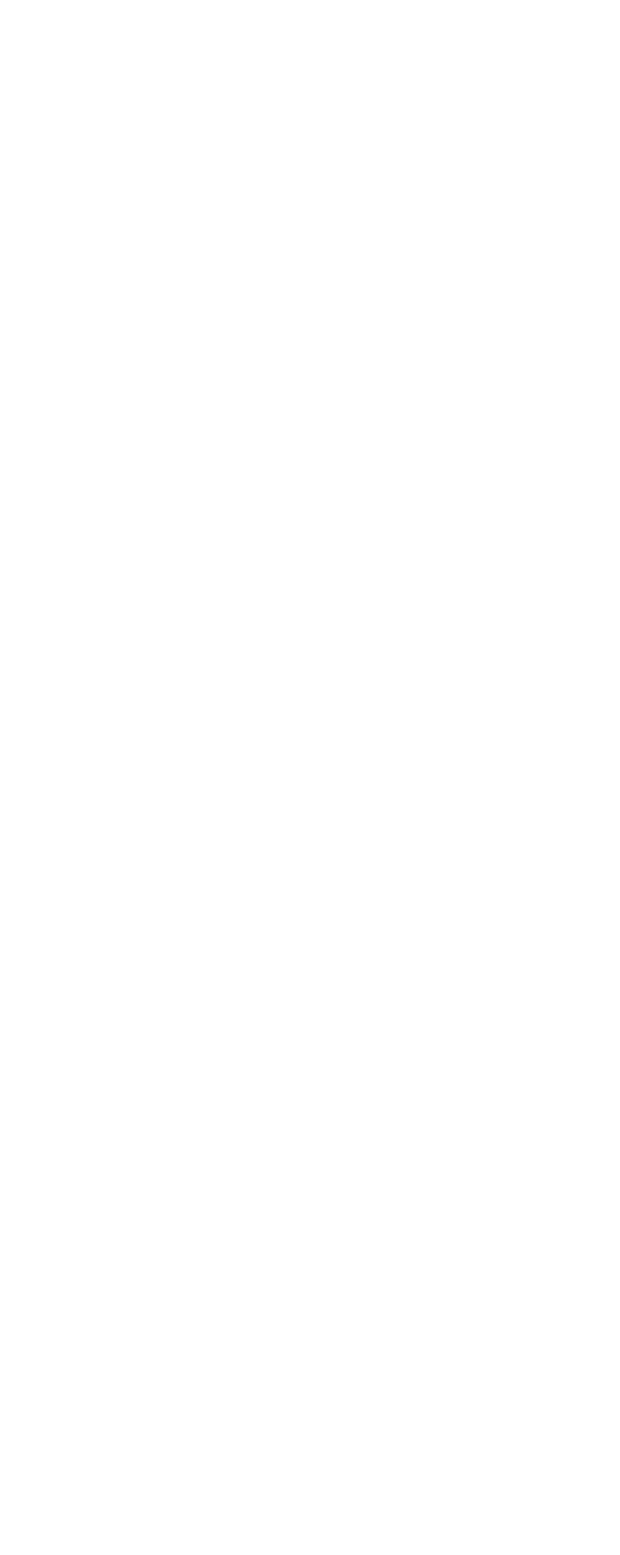
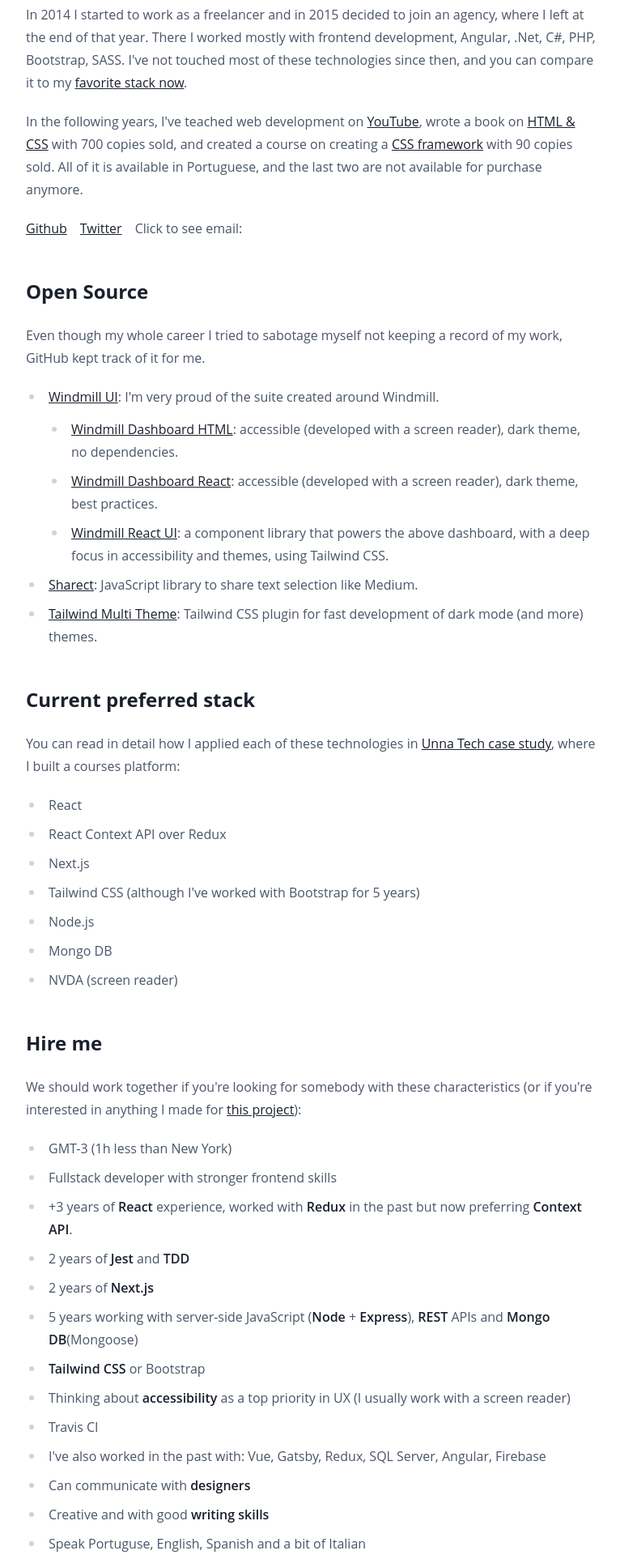
Before and after one commit to estevanmaito/blog, a Next.js app: page /about in a window 1280 px wide. Shown: the part 300-2220 px from the top of the page at 81% size, without its empty margins (256-1022 px from the left). Before the commit the page ends 800 px from the top, so only its background shows below. Built offline with nearby package versions, Linux system fonts and the light colour scheme.

Commit message:
improve about

```diff
--- a/pages/about.js
+++ b/pages/about.js
@@ -1,11 +1,16 @@
+import { useState } from 'react'
 import Nav from '@/components/Nav'
 import SEO from '@/components/SEO'
+import Link from 'next/link'
 
 export default function About() {
   const title = 'About - Estevan Maito'
   const description = 'Random thoughts about web development, design, databases and code in general'
   const canonical = 'https://estevanmaito.me/about'
   const image = 'https://estevanmaito.me/social-image.png'
+
+  const [emailIsVisible, setEmailIsVisible] = useState(false)
+
   return (
     <>
       <SEO title={title} description={description} canonical={canonical} image={image}>
@@ -35,13 +40,145 @@
         ></script>
       </SEO>
       <Nav />
-      <main className="max-w-2xl px-4 mx-auto my-10 prose">
+      <main className="max-w-2xl px-4 mx-auto my-10 prose xs:px-8 lg:max-w-3xl">
         <h1>About me</h1>
-        <p>I'm Estevan Maito, full stack developer with 7 years of experience.</p>
+        <p>
+          I'm Estevan Maito, full stack developer with 7 years of experience currently looking for
+          new projects. I'm currently living in Brazil (GMT-3). I changed careers in 2013, going
+          from International Business to self-taught developer.
+        </p>
+        <p>
+          In 2014 I started to work as a freelancer and in 2015 decided to join an agency, where I
+          left at the end of that year. There I worked mostly with frontend development, Angular,
+          .Net, C#, PHP, Bootstrap, SASS. I've not touched most of these technologies since then,
+          and you can compare it to my <a href="#stack">favorite stack now</a>.
+        </p>
+        <p>
+          In the following years, I've teached web development on{' '}
+          <a href="https://youtube.com/estevanmaito">YouTube</a>, wrote a book on{' '}
+          <a href="https://web.archive.org/web/20180103082105/http://www.aprendahtmlecss.com.br/">
+            HTML & CSS
+          </a>{' '}
+          with 700 copies sold, and created a course on creating a{' '}
+          <a href="https://vimeo.com/estevanmaito">CSS framework</a> with 90 copies sold. All of it
+          is available in Portuguese, and the last two are not available for purchase anymore.
+        </p>
+
         <p className="space-x-4">
           <a href="https://github.com/estevanmaito">Github</a>
           <a href="https://twitter.com/estevanmaito">Twitter</a>
+          <span className="cursor-pointer" onClick={() => setEmailIsVisible(true)}>
+            Click to see email: {emailIsVisible && 'ejmaito@gmail.com'}
+          </span>
         </p>
+
+        <h2>Open Source</h2>
+
+        <p>
+          Even though my whole career I tried to sabotage myself not keeping a record of my work,
+          GitHub kept track of it for me.
+        </p>
+        <ul>
+          <li>
+            <a href="https://windmillui.com">Windmill UI</a>: I'm very proud of the suite created
+            around Windmill.
+            <ul>
+              <li>
+                <a href="https://windmillui.com/dashboard-html">Windmill Dashboard HTML</a>:
+                accessible (developed with a screen reader), dark theme, no dependencies.
+              </li>
+              <li>
+                <a href="https://windmillui.com/dashboard-react">Windmill Dashboard React</a>:
+                accessible (developed with a screen reader), dark theme, best practices.
+              </li>
+              <li>
+                <a href="https://windmillui.com/react-ui">Windmill React UI</a>: a component library
+                that powers the above dashboard, with a deep focus in accessibility and themes,
+                using Tailwind CSS.
+              </li>
+            </ul>
+          </li>
+          <li>
+            <a href="https://estevanmaito.github.io/sharect">Sharect</a>: JavaScript library to
+            share text selection like Medium.
+          </li>
+          <li>
+            <a href="https://tailwindcss-multi-theme.now.sh/">Tailwind Multi Theme</a>: Tailwind CSS
+            plugin for fast development of dark mode (and more) themes.
+          </li>
+        </ul>
+
+        <h2 id="stack">Current preferred stack</h2>
+
+        <p>
+          You can read in detail how I applied each of these technologies in{' '}
+          <Link href="/case/unna">
+            <a>Unna Tech case study</a>
+          </Link>
+          , where I built a courses platform:
+        </p>
+        <ul>
+          <li>React</li>
+          <li>React Context API over Redux</li>
+          <li>Next.js</li>
+          <li>Tailwind CSS (although I've worked with Bootstrap for 5 years)</li>
+          <li>Node.js</li>
+          <li>Mongo DB</li>
+          <li>NVDA (screen reader)</li>
+        </ul>
+
+        <h2 id="hire-me">Hire me</h2>
+
+        <p>
+          We should work together if you're looking for somebody with these characteristics (or if
+          you're interested in anything I made for{' '}
+          <Link href="/case/unna">
+            <a>this project</a>
+          </Link>
+          ):
+        </p>
+
+        <ul>
+          <li>GMT-3 (1h less than New York)</li>
+          <li>Fullstack developer with stronger frontend skills</li>
+          <li>
+            +3 years of <strong>React</strong> experience, worked with <strong>Redux</strong> in the
+            past but now preferring <strong>Context API</strong>.
+          </li>
+          <li>
+            2 years of <strong>Jest</strong> and <strong>TDD</strong>
+          </li>
+          <li>
+            2 years of <strong>Next.js</strong>
+          </li>
+          <li>
+            5 years working with server-side JavaScript (<strong>Node</strong> +{' '}
+            <strong>Express</strong>), <strong>REST</strong> APIs and <strong>Mongo DB</strong>
+            (Mongoose)
+          </li>
+          <li>
+            <strong>Tailwind CSS</strong> or Bootstrap
+          </li>
+          <li>
+            Thinking about <strong>accessibility</strong> as a top priority in UX (I usually work
+            with a screen reader)
+          </li>
+          <li>Travis CI</li>
+          <li>
+            I've also worked in the past with: Vue, Gatsby, Redux, SQL Server, Angular, Firebase
+          </li>
+          <li>
+            Can communicate with <strong>designers</strong>
+          </li>
+          <li>
+            Creative and with good <strong>writing skills</strong>
+          </li>
+          <li>Speak Portuguse, English, Spanish and a bit of Italian</li>
+          <li>
+            I've learned some German words so I can understand Sebastian Vettel's rants and talk
+            with my cats: <em>Diese katze hat probleme</em> and <em>Mein Gott, muss das sein?!</em>
+          </li>
+        </ul>
       </main>
     </>
   )
```
